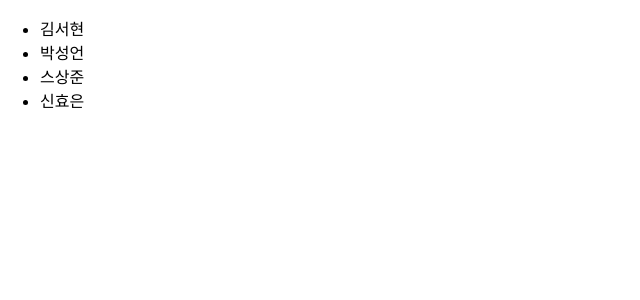
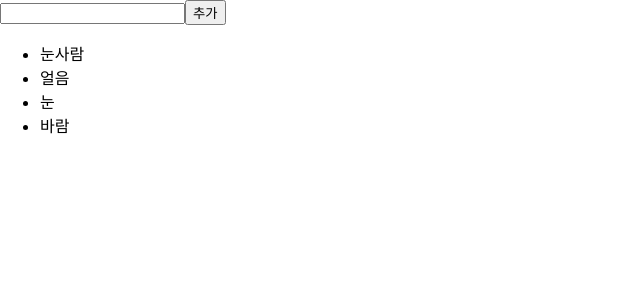
Before and after one commit to seohyun1001/React_240513, a React (Create React App) app in the folder my-app/: page / in a window 1280 px wide. Shown: the top 300 px of the page, without its empty margins (0-640 px from the left). Built offline with nearby package versions, Linux system fonts and the light colour scheme.

Commit message:
14:10 / 데이터 추가 제거 실습

```diff
--- /dev/null
+++ b/my-app/src/10.리스트와 키/InterationSample.jsx
@@ -0,0 +1,45 @@
+import React,{useState} from "react";
+
+function InterationSample(props) {
+    const[names, setNames]=useState([
+        {id:1, text: '눈사람'},
+        {id:2, text: '얼음'},
+        {id:3, text: '눈'},
+        {id:4, text: '바람'},
+    ]);
+
+    const [inputText, setInputText] = useState('');
+    const [nextId, setNextId] = useState(5);
+
+    const onChange = e => setInputText(e.target.value)
+    const onClick = () =>{
+        const nextNames = names.concat({
+            id : nextId,
+            text : inputText,
+        });
+
+        setNextId(nextId + 1);
+        setNames(nextNames);
+        setInputText('');
+    }
+
+    const onRemove = id => {
+        const nextNames = names.filter(names => names.id !== id);
+        setNames(nextNames)
+    }
+
+    const nameList = names.map(name =>
+        <li id={name.id} onDoubleClick={() =>onRemove(name.id)}>{name.text}</li>
+    )
+
+    return (
+        <>
+            <input value={inputText} onChange={onChange} />
+            <button onClick={onClick}>추가</button>
+            <ul>{nameList}</ul>
+
+        </>
+    )
+}
+
+export default InterationSample;
--- a/my-app/src/10.리스트와 키/StudentList.jsx
+++ b/my-app/src/10.리스트와 키/StudentList.jsx
@@ -1,17 +1,31 @@
 import React from "react";
 
 const students = [
-    {name: "김서현"},
-    {name: "박성언"},
-    {name: "스상준"},
-    {name: "신효은"}
+    {
+        id:1,
+        name: "김서현"
+    },
+    {
+        id:2,
+        name: "박성언"
+    },
+    {
+        id:3,
+        name: "스상준"
+    },
+    {
+        id:4,
+        name: "신효은"
+    }
 ];
 
 function StudentList(props) {
     return(
         <ul>
             {students.map((student) => {
-                return <li>{student.name}</li>
+                return <li key={student.id}>{student.name}</li>
+                // return <li key={index}>{student.name}</li>
+                // -> key가 없으면 index 사용
             })}
         </ul>
     )
--- a/my-app/src/index.js
+++ b/my-app/src/index.js
@@ -26,6 +26,7 @@
 import LandingPage from './09.조건부랜더링/LandingPage';
 import NumberList from './10.리스트와 키/NumberList';
 import StudentList from './10.리스트와 키/StudentList';
+import InterationSample from './10.리스트와 키/InterationSample';
 
 const root = ReactDOM.createRoot(document.getElementById('root'));
 
@@ -68,7 +69,8 @@
 
 {/* 10장 */}
     {/* <NumberList /> */}
-    <StudentList />
+    {/* <StudentList /> */}
+    <InterationSample />
 
 
   </React.StrictMode>
```
